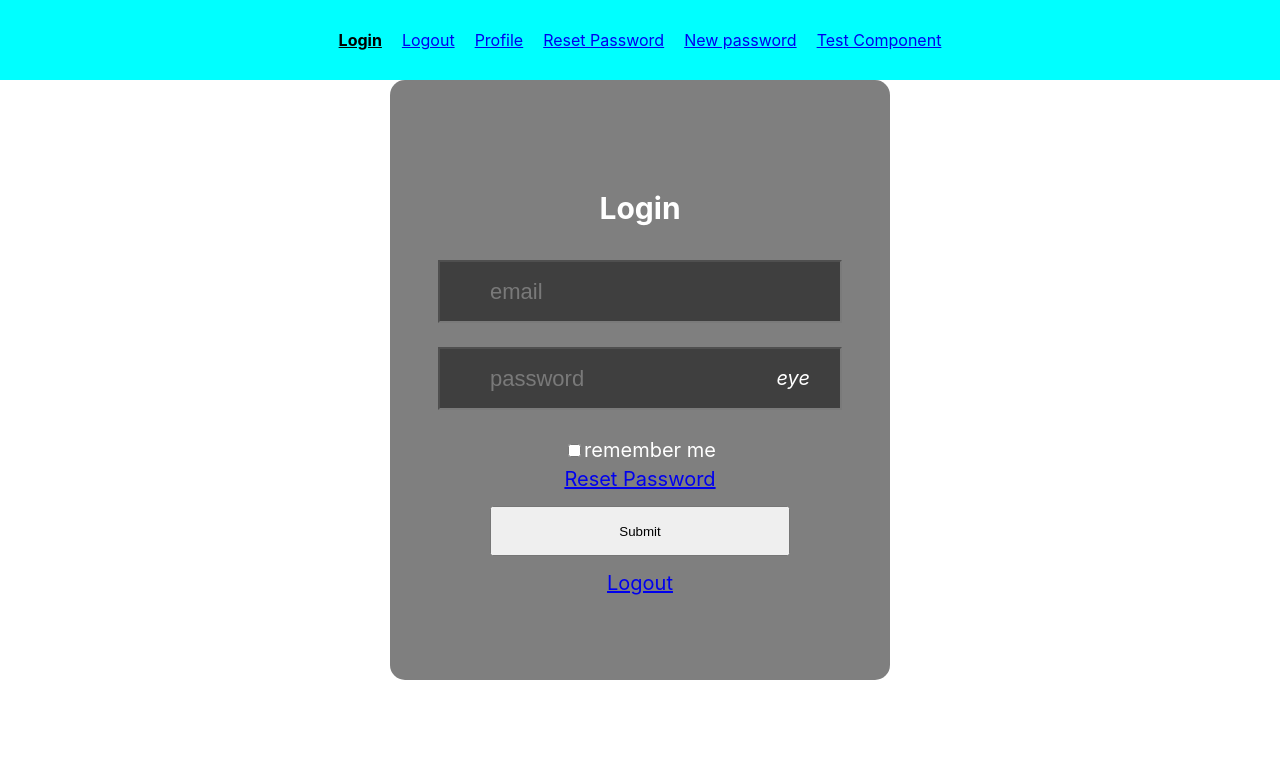
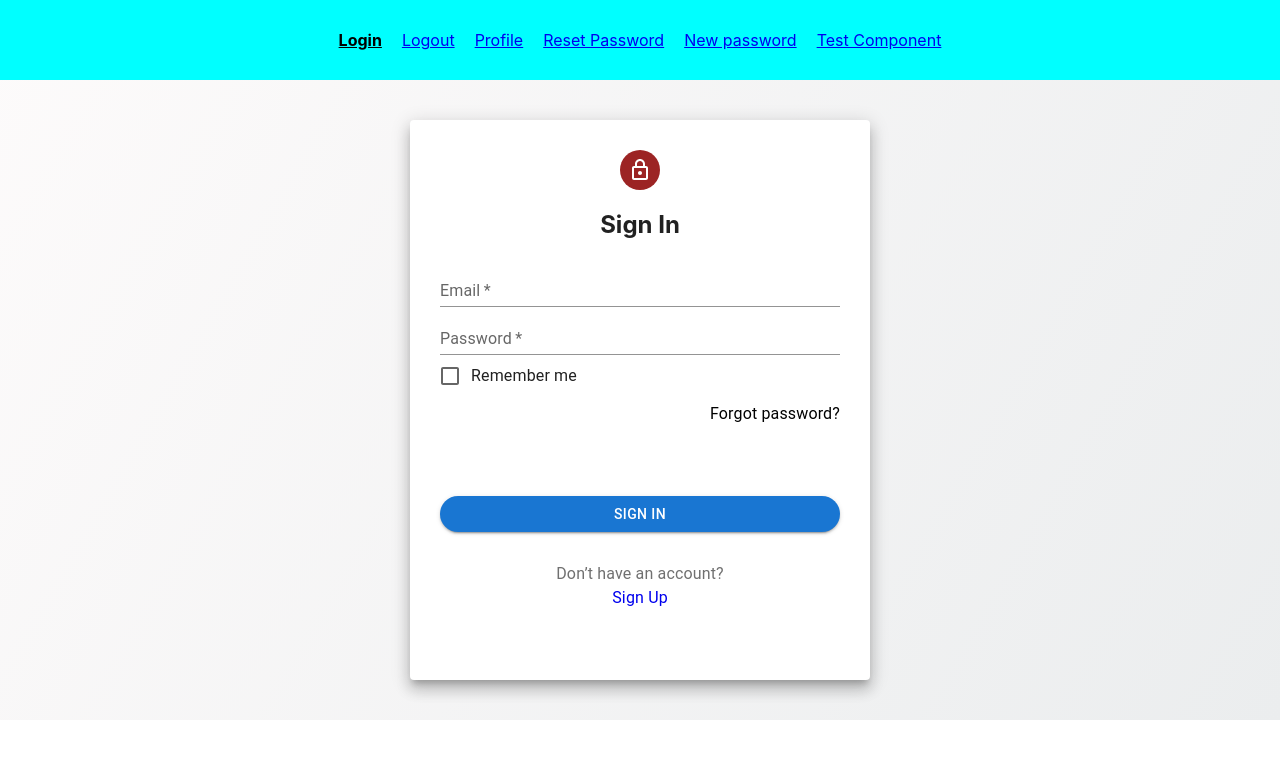
Before and after one commit to dev-fominov/kitfort, a React (Create React App) app: page /#/login in a window 1280 px wide. Shown: the top 758 px of the page. Built offline with nearby package versions, Linux system fonts and the light colour scheme; no server answers.

Commit message:
loginMUI

```diff
--- a/package.json
+++ b/package.json
@@ -3,6 +3,10 @@
   "version": "0.1.0",
   "private": true,
   "dependencies": {
+    "@emotion/react": "^11.9.3",
+    "@emotion/styled": "^11.9.3",
+    "@mui/icons-material": "^5.8.4",
+    "@mui/material": "^5.9.1",
     "@testing-library/jest-dom": "^5.14.1",
     "@testing-library/react": "^13.0.0",
     "@testing-library/user-event": "^13.2.1",
--- a/src/index.css
+++ b/src/index.css
@@ -1,4 +1,7 @@
 body {
+  background-image: linear-gradient(120deg, #fdfbfb 0%, #ebedee 100%);
+  background-repeat: no-repeat;
+  background-size: cover;
   margin: 0;
   font-family: -apple-system, BlinkMacSystemFont, 'Segoe UI', 'Roboto', 'Oxygen',
     'Ubuntu', 'Cantarell', 'Fira Sans', 'Droid Sans', 'Helvetica Neue',
--- a/src/index.tsx
+++ b/src/index.tsx
@@ -1,5 +1,4 @@
 import React from 'react';
-
 import ReactDOM from 'react-dom/client';
 import { Provider } from 'react-redux';
 import {HashRouter} from 'react-router-dom';
--- /dev/null
+++ b/src/main/ui/pages/LoginMUI.tsx
@@ -0,0 +1,124 @@
+import React from 'react'
+import Grid from '@mui/material/Grid';
+import Checkbox from '@mui/material/Checkbox';
+import FormControl from '@mui/material/FormControl';
+import FormControlLabel from '@mui/material/FormControlLabel';
+import FormGroup from '@mui/material/FormGroup';
+import TextField from '@mui/material/TextField';
+import Button from '@mui/material/Button';
+import {Avatar, Paper, Typography} from "@mui/material";
+import {PATH} from "./Pages";
+import {Navigate, NavLink} from "react-router-dom";
+import LockOutlinedIcon from '@mui/icons-material/LockOutlined';
+import {useDispatch} from "react-redux";
+import {AppDispatch} from "../../bll/store";
+import {useAppSelector} from "../../bll/hooks";
+import {loginTC} from "../../bll/authReducer";
+import {Form, Formik, FormikErrors} from 'formik'
+
+
+interface FormValues {
+    email: string
+    password: string
+    rememberMe: boolean
+}
+
+
+export const LoginMUI = () => {
+    const paperStyle = {padding: 30, height: '500px', width: 400, margin: '40px auto'}
+    const avatarStyle = {backgroundColor: '#9c2424'}
+    const btStyle = {marginTop: '70px', borderRadius: '30px'}
+    const forgoPasswordTitleStyle = {textDecoration: 'none', color: 'black'}
+    const signUpTitleStyle = {textDecoration: 'none'}
+    const textStyle = {marginTop: '30px', color: '#707070'}
+
+    const dispatch = useDispatch<AppDispatch>()
+    const isLoggedIn = useAppSelector(state => state.auth.isLoggedIn)
+
+    if (isLoggedIn) {
+        return <Navigate to={PATH.PROFILE}/>
+    }
+
+    return <Grid>
+        <Paper elevation={10} style={paperStyle}>
+            <Grid container
+                  direction="column"
+                  justifyContent="center"
+                  alignItems="center">
+                <Avatar style={avatarStyle}><LockOutlinedIcon/></Avatar>
+                <h2>Sign In</h2>
+            </Grid>
+            <Formik
+                initialValues={{email: '', password: '', rememberMe: false}}
+                validate={values => {
+                    const errors: FormikErrors<FormValues> = {};
+                    if (!values.email) {
+                        errors.email = 'Required';
+                    } else if (
+                        !/^[A-Z0-9._%+-]+@[A-Z0-9.-]+\.[A-Z]{2,}$/i.test(values.email)
+                    ) {
+                        errors.email = 'Invalid email address';
+                    }
+                    if (!values.password) {
+                        errors.password = 'Required'}
+                    return errors;
+                }}
+                onSubmit={(values, actions) => {
+                    dispatch(loginTC(values))
+                    actions.setSubmitting(false)
+                    actions.resetForm()
+                }}
+            >
+                {({values, getFieldProps, errors, touched, isSubmitting}) => (
+                    <Form>
+                        <FormControl fullWidth>
+                            <FormGroup>
+                                <TextField error={touched.email && !!errors.email}
+                                           variant="standard"
+                                           label="Email"
+                                           placeholder={'Enter email'}
+                                           fullWidth
+                                           required
+                                           helperText={touched.email && errors.email}
+                                           {...getFieldProps("email")}/>
+                                <TextField error={touched.password && !!errors.password}
+                                           type='password'
+                                           variant="standard"
+                                           label="Password"
+                                           placeholder={'Enter password'}
+                                           fullWidth
+                                           required
+                                           helperText={touched.password && errors.password}
+                                           {...getFieldProps("password")}/>
+                                <FormControlLabel label={'Remember me'}
+                                                  control={<Checkbox {...getFieldProps("rememberMe")}
+                                                                     checked={values.rememberMe}/>}/>
+                                <Grid container justifyContent="flex-end">
+                                    <Typography>
+                                        <NavLink style={forgoPasswordTitleStyle} to={PATH.RESET_PASSWORD}>Forgot
+                                            password?</NavLink>
+                                    </Typography>
+                                </Grid>
+                                <Button type={'submit'}
+                                        disabled={isSubmitting}
+                                        variant={'contained'}
+                                        color={'primary'}
+                                        style={btStyle}
+                                        fullWidth>Sign In</Button>
+                            </FormGroup>
+                        </FormControl>
+                    </Form>
+                )}
+            </Formik>
+            <Grid container
+                  direction="column"
+                  justifyContent="center"
+                  alignItems="center">
+                <Typography style={textStyle}>Don’t have an account?</Typography>
+                <Typography>
+                    <NavLink style={signUpTitleStyle} to={PATH.LOGOUT}> Sign Up</NavLink>
+                </Typography>
+            </Grid>
+        </Paper>
+    </Grid>
+}
--- a/src/main/ui/pages/Pages.tsx
+++ b/src/main/ui/pages/Pages.tsx
@@ -7,6 +7,7 @@ import { NewPassword } from './NewPassword'
 import { Profile } from './Profile'
 import { ResetPassword } from './ResetPassword'
 import { TestComponent } from './TestComponent'
+import {LoginMUI} from "./LoginMUI";
 
 
 export const PATH = {
@@ -23,7 +24,7 @@ export const Pages = () => {
         <div>
             <Routes>
                 <Route path={'/'} element={<Navigate to={PATH.LOGIN} />} />
-                <Route path={PATH.LOGIN} element={<Login />} />
+                <Route path={PATH.LOGIN} element={<LoginMUI />} />
                 <Route path={PATH.LOGOUT} element={<Logout />} />
                 <Route path={PATH.PROFILE} element={<Profile />} />
                 <Route path={PATH.RESET_PASSWORD} element={<ResetPassword />} />
```
Also changed, not shown: 1 other file (tests, documents, lock files or other folders).
